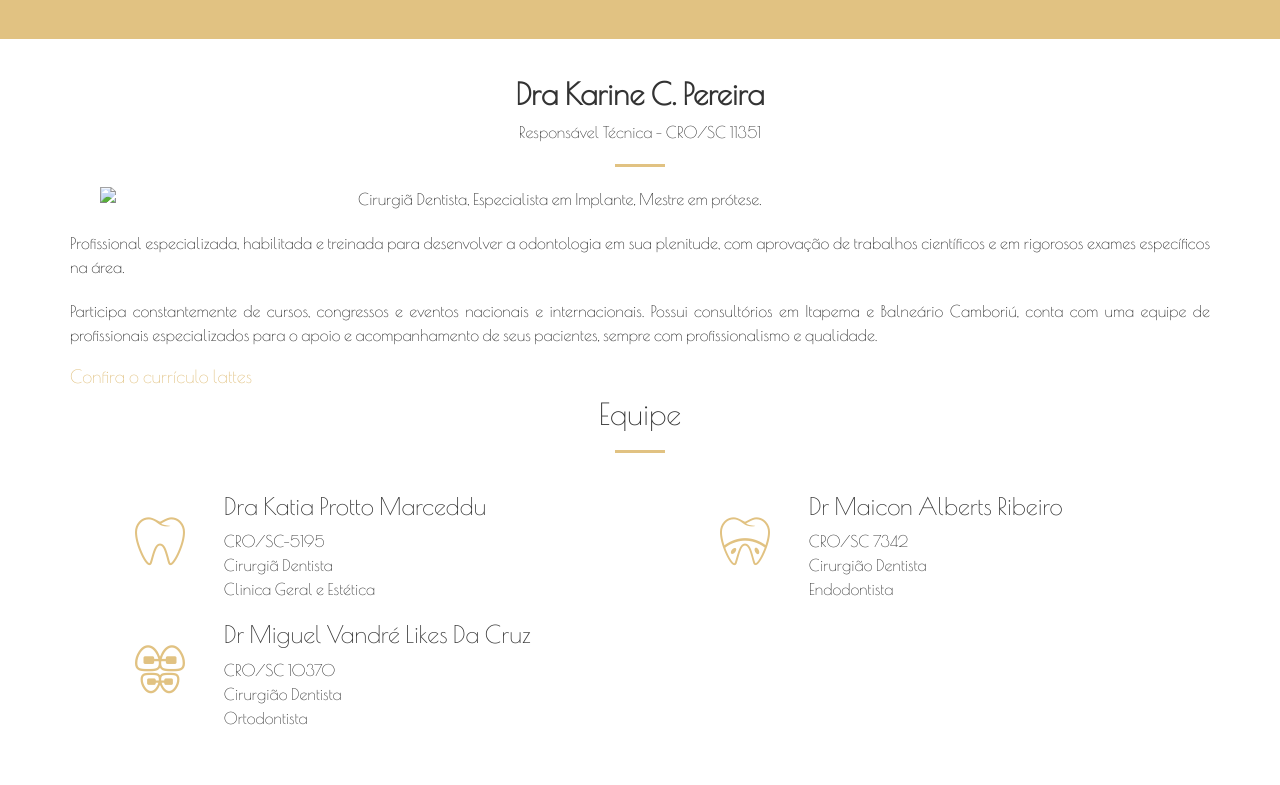
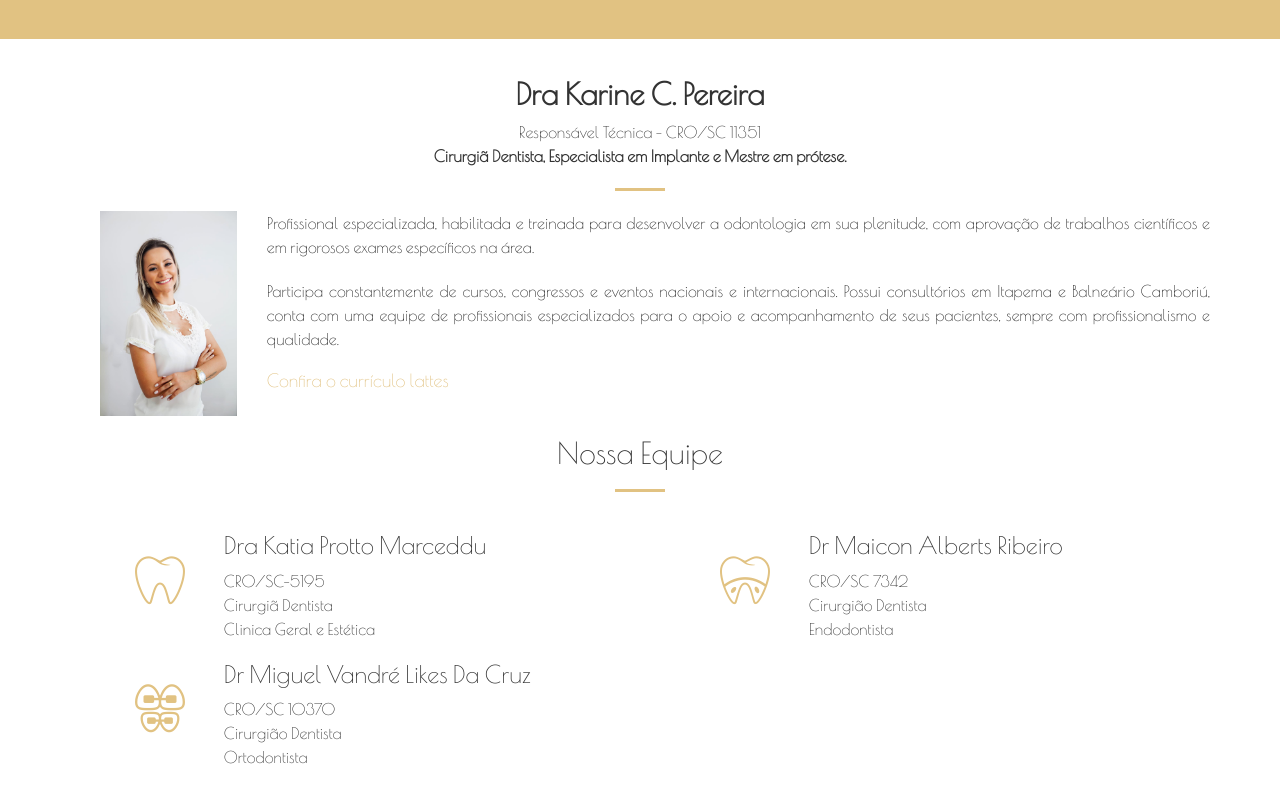
Before and after one commit to sinaracp/site_castellem_odontologia, a website: page about.html in a window 1280 px wide. Shown: the part 1500-2285 px from the top of the page. Drawn offline with nearby package versions, Linux system fonts and the light colour scheme.

Commit message:
Ajuste na section-time, coloquei equip no navbar, ajuste da foto Dr. Karine

```diff
--- a/about.html
+++ b/about.html
@@ -46,6 +46,9 @@
                     <ul class="nav navbar-nav navbar-right">
                         <li>
                             <a class="page-scroll" href="index.html#about">O Consultório</a>
+                        </li>
+                        <li>
+                            <a class="page-scroll" href="about.html#time">Nossa Equipe</a>
                         </li>
                         <li>
                             <a class="page-scroll" href="index.html#services">Tratamentos</a>
@@ -110,11 +113,11 @@
                 <div class="row">
                     <div class="col-lg-12">
                         <h2 class="section-heading text-center"><strong>Dra Karine C. Pereira</strong></h2>
-                        <p class="section-heading text-center">Responsável Técnica - CRO/SC 11351</p>
+                        <p class="section-heading text-center">Responsável Técnica - CRO/SC 11351
+                       <br><strong>Cirurgiã Dentista, </strong><strong>Especialista em Implante e </strong><strong>Mestre em prótese.</strong></p>
                         <hr class="dark">
-                        <img class="img-responsive img-border img-left" src="img/karine_about.jpg" width="20%" height="20%"></img>
+                        <img class="img-responsive img-border img-left" src="img/karine_about.jpg" width="12%" height="12%"/>
                     <div class="text-justify">
-                        <p class="text-bgwhite">Cirurgiã Dentista, Especialista em Implante, Mestre em prótese.</p>
                         <p class="text-bgwhite">Profissional especializada, habilitada e treinada para desenvolver a odontologia em sua plenitude, com aprovação de trabalhos científicos e em rigorosos exames específicos na área.</p>
                         <p class="text-bgwhite">Participa constantemente de cursos, congressos e eventos nacionais e internacionais.
                             Possui consultórios em Itapema e Balneário Camboriú, conta com uma equipe de profissionais especializados para o apoio e acompanhamento de seus pacientes, sempre com profissionalismo e qualidade.</p>
@@ -124,7 +127,7 @@
             </div>
             <div class="row">
                 <div class="col-md-12">
-                    <h2 class="section-heading text-center">Equipe</h2>
+                    <h2 class="section-heading text-center">Nossa Equipe</h2>
                     <hr class="dark">
                 </div>
             </div>
@@ -170,6 +173,7 @@
                 <a href="contact.html" class="page-scroll btn btn-default btn-xl sr-button">Agende uma consulta para avaliação</a>
             </div>
         </div>
+            </div>
         </section>
 
     <footer>
--- a/css/creative.css
+++ b/css/creative.css
@@ -304,6 +304,7 @@ header-content-inner a {
 }
 .section-heading {
   margin-top: 0;
+
 }
 .service-box {
   max-width: 400px;
```
Also changed, not shown: contact.html (+3 -8 lines), index.html (+3 -0 lines), img/karine_about.jpg (added).
